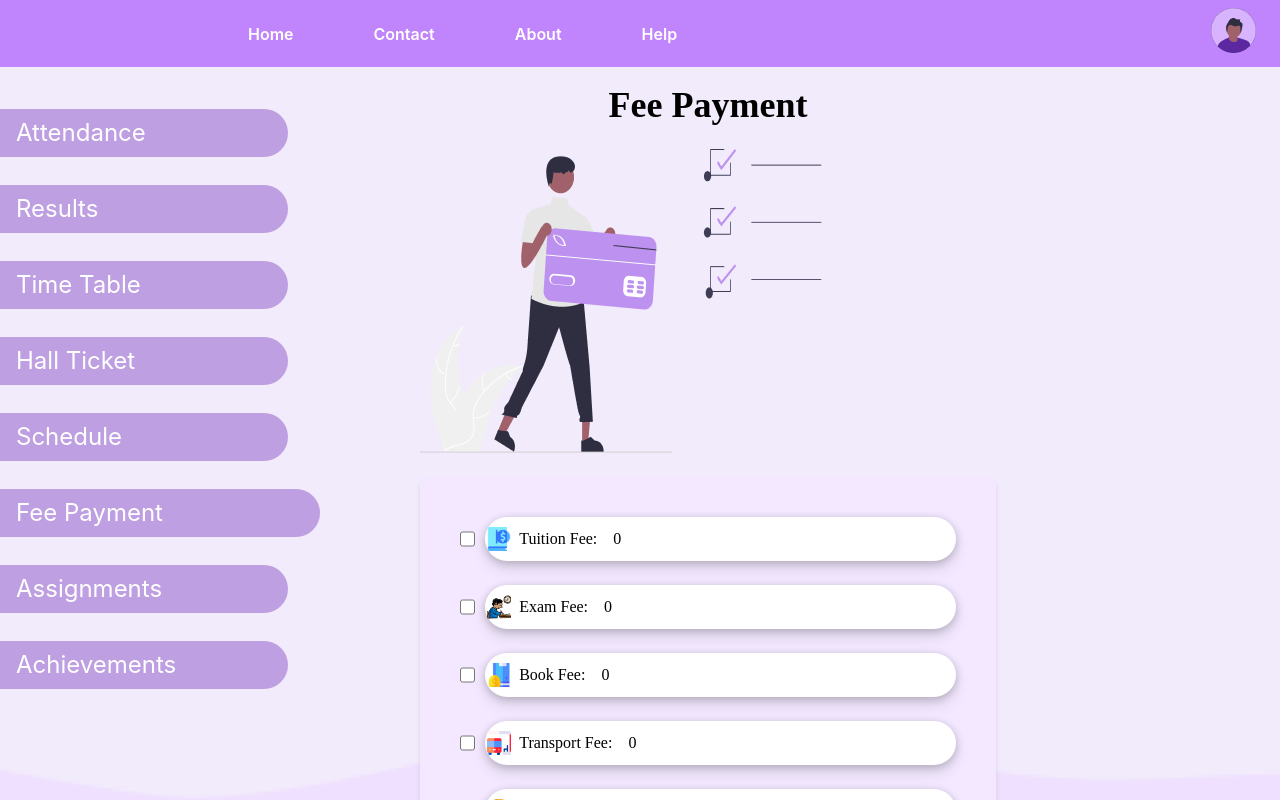
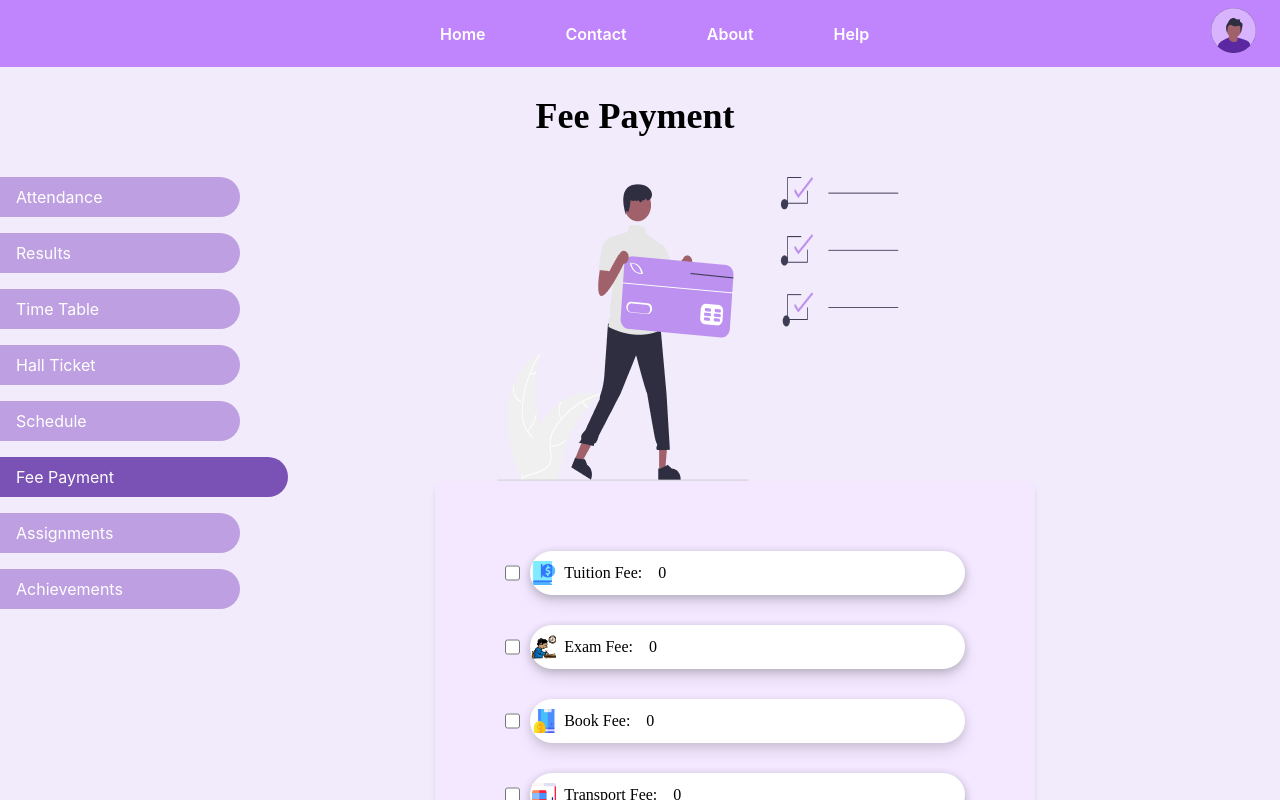
Before and after one commit to tanishq-2208/ERP, a React (Create React App) app in the folder erp-web/: page /feepayment in a window 1280 px wide. Shown: the top 800 px of the page. Built offline with nearby package versions, Linux system fonts and the light colour scheme; the HTML template or start-up script is replaced by a standard one.

Commit message:
FEATURE implemented feepayment-1

```diff
--- a/erp-web/src/components/Nav.jsx
+++ b/erp-web/src/components/Nav.jsx
@@ -8,7 +8,7 @@ function NavBar() {
     return (
         <nav className="bg-purple-400 p-2 fixed top-0 left-0 right-0 z-50">
                 <div className="flex items-center justify-between">
-                    <div className="flex space-x-20 items-center ml-60">
+                    <div className="flex space-x-20 items-center pl-48 ml-60" >
                         <Link to="/" className="text-white font-semibold">Home</Link>
                         <Link to="/contact" className="text-white font-semibold">Contact</Link>
                         <Link to="/about" className="text-white font-semibold">About</Link> {/* Navigate to About */}
--- a/erp-web/src/components/feepayment.jsx
+++ b/erp-web/src/components/feepayment.jsx
@@ -49,50 +49,46 @@ function FeePayment() {
       style={{
         backgroundImage: `url(${require('../image/bg.png')})`,
         marginTop: "-15px",
-        backgroundSize: 'cover',
+        backgroundSize: "cover",
         backgroundPosition: 'center',
         backgroundRepeat: 'no-repeat',
+        backgroundAttachment: "fixed",
       }}
     >
       <NavBar />
-      <div className="flex font-saira">
-        <div className="flex gap-x-28">
-          <div className="w-72 py-5">
-            <nav className="flex flex-col py-6 space-y-7">
-              {/* Navigation links */}
+      <div class="flex ">
+        <div class="w-60 h-screen py-10"style={{paddingTop:"5.5rem"}}>
+          <nav class="flex flex-col py-6 space-y-4">
             <a href="#attendance"
-                class="px-4 py-2 text-2xl bg-[#BE9FE1] rounded-r-full text-white hover:bg-[#7B52B4] transform motion-safe hover:scale-110 hover:translate-x-6">Attendance</a>
+              class="px-4 py-2 bg-[#BE9FE1] rounded-r-full text-white hover:bg-[#7B52B4] transform motion-safe hover:scale-110 hover:translate-x-6">Attendance</a>
             <a href="#results"
-                class="px-4 py-2 text-2xl bg-[#BE9FE1] rounded-r-full text-white hover:bg-[#7B52B4] transform motion-safe hover:scale-110 hover:translate-x-6">Results</a>
+              class="px-4 py-2 bg-[#BE9FE1] rounded-r-full text-white hover:bg-[#7B52B4] transform motion-safe hover:scale-110 hover:translate-x-6">Results</a>
             <a href="#timetable"
-                class="px-4 py-2 text-2xl bg-[#BE9FE1] rounded-r-full text-white hover:bg-[#7B52B4] transform motion-safe hover:scale-110 hover:translate-x-6">Time
+              class="px-4 py-2 bg-[#BE9FE1] rounded-r-full text-white hover:bg-[#7B52B4] transform motion-safe hover:scale-110 hover:translate-x-6">Time
               Table</a>
             <a href="#hallticket"
-                class="px-4 py-2 text-2xl bg-[#BE9FE1] rounded-r-full text-white hover:bg-[#7B52B4] transform motion-safe hover:scale-110 hover:translate-x-6">Hall
+              class="px-4 py-2 bg-[#BE9FE1] rounded-r-full text-white hover:bg-[#7B52B4] transform motion-safe hover:scale-110 hover:translate-x-6">Hall
               Ticket</a>
             <a href="#schedule"
-                class="px-4 py-2 text-2xl bg-[#BE9FE1] rounded-r-full text-white hover:bg-[#7B52B4] transform motion-safe hover:scale-110 hover:translate-x-6">Schedule</a>
+            class="px-4 py-2 bg-[#BE9FE1] rounded-r-full text-white hover:bg-[#7B52B4] transform motion-safe hover:scale-110 hover:translate-x-6">Schedule</a>
             <a href="#feepayment"
-                class="px-4 py-2 text-2xl bg-[#BE9FE1] rounded-r-full text-white w-80 bg-[#5B28A2C9]" >Fee Payment</a>
+            class="px-4 py-2 w-72 bg-[#5B28A2C9] rounded-r-full text-white">Fee Payment</a>
             <a href="#assignments"
-                class="px-4 py-2 text-2xl bg-[#BE9FE1] rounded-r-full text-white hover:bg-[#7B52B4] transform motion-safe hover:scale-110 hover:translate-x-6">Assignments</a>
+              class="px-4 py-2 bg-[#BE9FE1] rounded-r-full text-white hover:bg-[#7B52B4] transform motion-safe hover:scale-110 hover:translate-x-6">Assignments</a>
             <a href="#achievements"
-                class="px-4 py-2 text-2xl bg-[#BE9FE1] rounded-r-full text-white hover:bg-[#7B52B4] transform motion-safe hover:scale-110 hover:translate-x-6">Achievements</a>
+              class="px-4 py-2 bg-[#BE9FE1] rounded-r-full text-white hover:bg-[#7B52B4] transform motion-safe hover:scale-110 hover:translate-x-6">Achievements</a>
           </nav>
         </div>
-
-          <div className="flex flex-col w-full items-center p-5" style={{ marginRight: "-400px" }}>
-            <h1 className="text-4xl font-bold text-center mb-6" style={{ fontFamily: 'Roboto Serif, serif' }}>
+        <div className="flex flex-col w-full items-center p-5" style={{ marginRight: "250px" }}>
+          <h1 className="text-4xl font-bold text-center" style={{ fontFamily: 'Roboto Serif, serif', padding: "1px", margin: "10px" }}>
             Fee Payment
           </h1>
-
-            <div className="flex justify-center items-center mb-6">
-              <img src={online} alt="Online Payments" />
+          <div className="flex justify-center items-center" style={{ padding: "30px" }}>
+            <img src={online} alt="Online Payments" style={{ marginLeft: "300px" }} />
           </div>
-
-            <div className="bg-purple-100 rounded-lg p-10 w-full max-w-[706px] shadow-md">
+          <div className="bg-purple-100 rounded-lg p-10 w-full max-w-[600px] shadow-md" style={{ marginTop: "-30px", marginLeft: "200px", }}>
             {/* Tuition Fee Section */}
-              <div className="bg-purple-100 flex items-center justify-center mb-6">
+            <div className="bg-purple-100 flex items-center justify-center mb-6" style={{ margin: "30px" }}>
               <input
                 type="checkbox"
                 id="tuition-fee"
@@ -117,7 +113,7 @@ function FeePayment() {
             </div>
 
             {/* Exam Fee Section */}
-              <div className="bg-purple-100 flex items-center justify-center mb-6">
+            <div className="bg-purple-100 flex items-center justify-center mb-6" style={{ margin: "30px" }}>
               <input
                 type="checkbox"
                 id="exam-fee"
@@ -142,7 +138,7 @@ function FeePayment() {
             </div>
 
             {/* Book Fee Section */}
-              <div className="bg-purple-100 flex items-center justify-center mb-6">
+            <div className="bg-purple-100 flex items-center justify-center mb-6" style={{ margin: "30px" }}>
               <input
                 type="checkbox"
                 id="book-fee"
@@ -152,7 +148,7 @@ function FeePayment() {
                 style={{ backgroundColor: 'rgba(225, 204, 236, 1)', marginRight: '10px' }}
               />
 
-                <div className="bg-white rounded-full shadow-md w-full p-4" style={{ padding: "2px", boxShadow: '0px 2px 8px rgba(0, 0, 0, 0.2), 0px 8px 15px rgba(0, 0, 0, 0.1)' }}>
+              <div className="bg-white rounded-full shadow-md w-full p-4" style={{ padding: "2px", boxShadow: '0px 2px 8px rgba(0, 0, 0, 0.1), 0px 8px 15px rgba(0, 0, 0, 0.1)' }}>
                 <div className="flex items-center space-x-2" style={{ fontFamily: "Roboto Serif" }}>
                   <img src={one} alt="Book Icon" className="w-6 h-6" />
                   <span className="font">Book Fee:</span>
@@ -167,7 +163,7 @@ function FeePayment() {
             </div>
 
             {/* Transport Fee Section */}
-              <div className="bg-purple-100 flex items-center justify-center mb-6">
+            <div className="bg-purple-100 flex items-center justify-center mb-6" style={{ margin: "30px" }}>
               <input
                 type="checkbox"
                 id="transport-fee"
@@ -192,7 +188,7 @@ function FeePayment() {
             </div>
 
             {/* Total Fee Section */}
-              <div className="bg-purple-100 flex items-center justify-center mb-6">
+            <div className="bg-purple-100 flex items-center justify-center mb-6" style={{ margin: "30px" }}>
               <div className="bg-white rounded-full shadow-md w-full p-4" style={{ fontFamily: "Roboto Serif", padding: "2px", marginLeft: "25px", boxShadow: '0px 2px 8px rgba(0, 0, 0, 0.2), 0px 8px 15px rgba(0, 0, 0, 0.1)' }}>
                 <div className="flex items-center space-x-2">
                   <img src={sum} alt="Total Fee Icon" className="w-6 h-6" />
@@ -215,7 +211,7 @@ function FeePayment() {
         </div>
       </div>
     </div>
-    </div>
+
   );
 }
 
```
Lines whose indentation alone changed are shown as unchanged.
